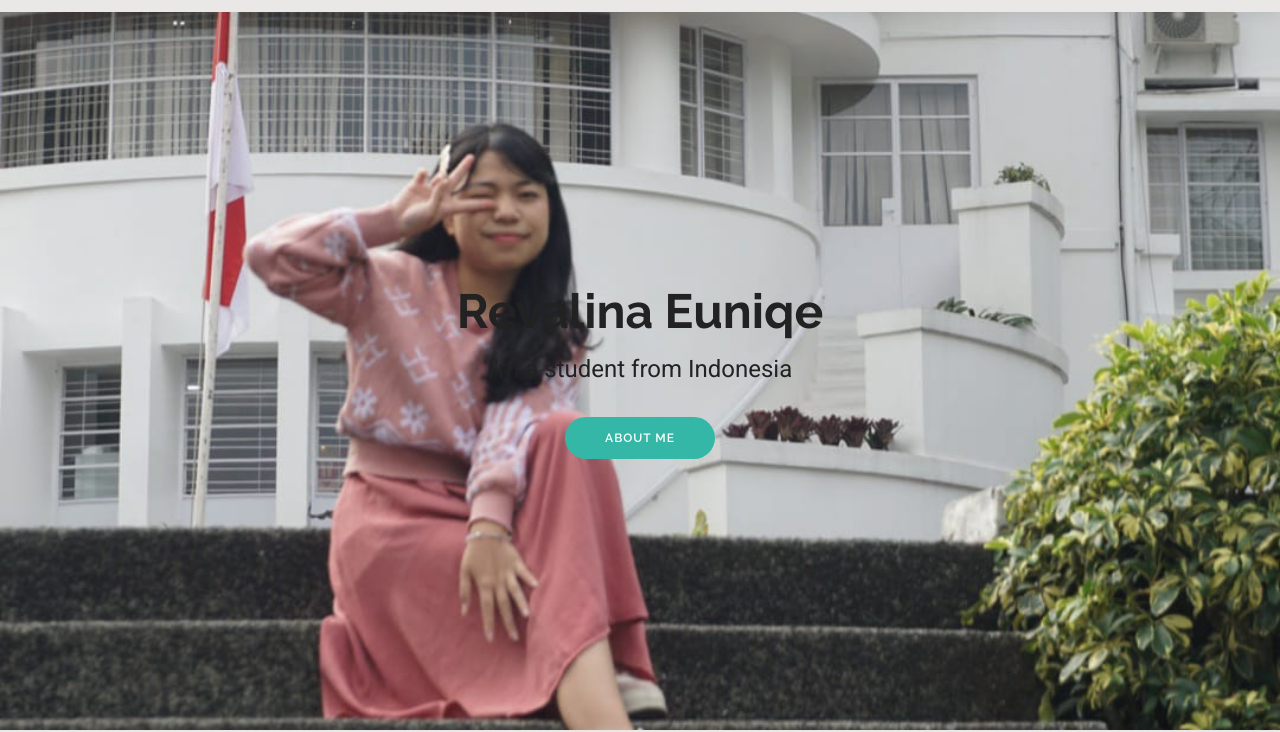
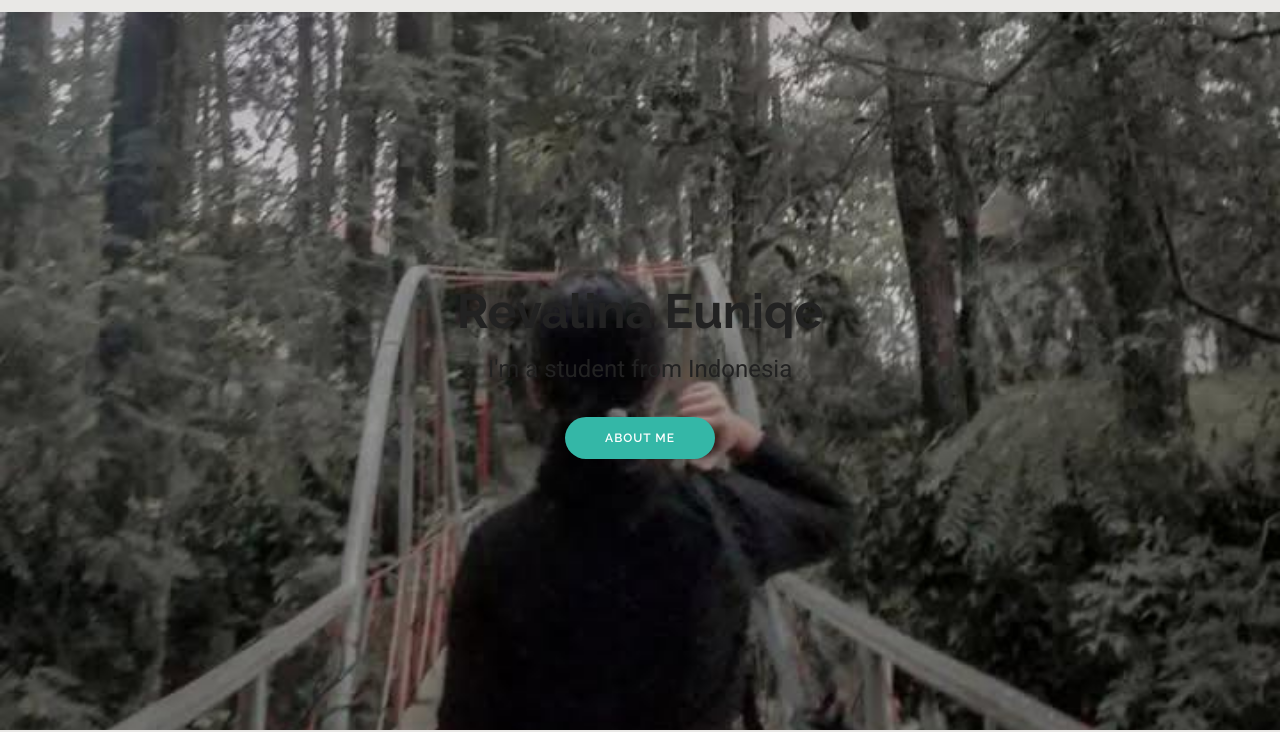
Before and after one commit to rvlnaalin/personal-website, a plain HTML site: page index.html in a window 1280 px wide. Shown: the part 71-803 px from the top of the page. Drawn offline with Linux system fonts and the light colour scheme.

Commit message:
Update index.html

```diff
--- a/index.html
+++ b/index.html
@@ -91,7 +91,7 @@
     <!-- Hero Section -->
     <section id="hero" class="hero section">
 
-      <img src="assets/img/fotoku.jpg" alt="" data-aos="fade-in">
+      <img src="assets/img/depan.jpg" alt="" data-aos="fade-in">
 
       <div class="container text-center" data-aos="zoom-out" data-aos-delay="100">
         <div class="row justify-content-center">
```
